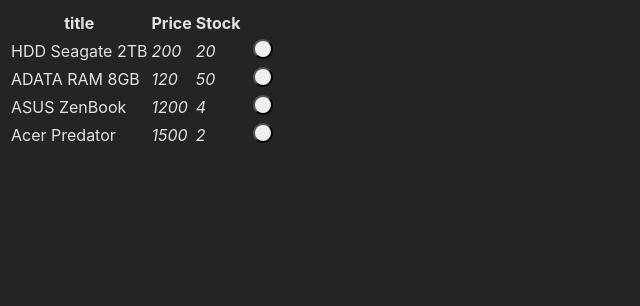
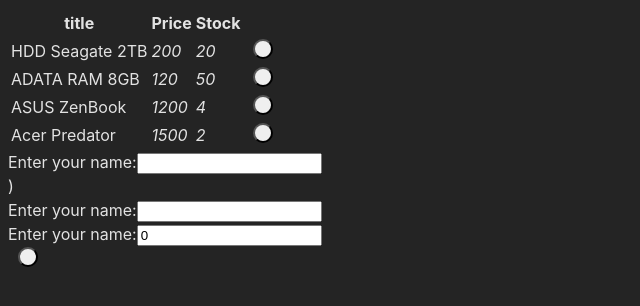
Before and after one commit to batalovmv/exam7, a React (Vite) app in the folder components-demo/: page / in a window 1280 px wide. Shown: the top 306 px of the page, without its empty margins (0-640 px from the left). Built offline with nearby package versions, Linux system fonts and the light colour scheme.

Commit message:
#2 добавлены окна ввода, исправлено автообновления формы

```diff
--- /dev/null
+++ b/components-demo/src/components/Inputs.tsx
@@ -0,0 +1,38 @@
+import { MouseEventHandler, useState } from "react";
+import Name from "./Inputs/Name";
+import Price from "./Inputs/Price";
+import Stock from "./Inputs/Stock";
+type Props = {
+  text: string;
+  price: string;
+  onRemoveHandler: MouseEventHandler<HTMLElement>;
+};
+const Inputs = () => {
+  const [name, setName] = useState("");
+  const [price, setPrice] = useState("");
+  const [stock, setStock] = useState(0);
+  const changeName = (text: string) => {
+    setName(text);
+    console.log(name);
+  };
+  const changePrice = (text: string) => {
+    setPrice(text);
+    console.log(name);
+  };
+  const changeStock = (text: number) => {
+    setStock(text);
+    console.log(name);
+  };
+  const onSubmit = (event) => {
+    event.preventDefault();
+  };
+  return (
+    <>
+      <Name onSubmit={onSubmit} addData={changeName} name={name} />{" "}
+      <Price onSubmit={onSubmit} addData={changePrice} price={price} />
+      <Stock onSubmit={onSubmit} addData={changeStock} stock={stock} />
+      <button className="reduce-button" type="submit"></button>
+    </>
+  );
+};
+export default Inputs;
--- /dev/null
+++ b/components-demo/src/components/Inputs/Name.tsx
@@ -0,0 +1,32 @@
+import {
+  ChangeEvent,
+  ChangeEventHandler,
+  MouseEventHandler,
+  FormEventHandler,
+  useState,
+} from "react";
+type Props = {
+  addData: any;
+  name: string;
+  onSubmit: FormEventHandler;
+};
+const Name = (props: Props) => {
+  const [name, setName] = useState("");
+  return (
+    <>
+      {" "}
+      <form onSubmit={(e) => props.onSubmit(e)}>
+        <label>
+          Enter your name:
+          <input
+            type="text"
+            value={props.name}
+            onChange={(e) => props.addData(e.target.value)}
+          />
+        </label>
+      </form>
+      )
+    </>
+  );
+};
+export default Name;
--- /dev/null
+++ b/components-demo/src/components/Inputs/Price.tsx
@@ -0,0 +1,30 @@
+import {
+  ChangeEvent,
+  ChangeEventHandler,
+  MouseEventHandler,
+  FormEventHandler,
+  useState,
+} from "react";
+type Props = {
+  addData: any;
+  price: string;
+  onSubmit: FormEventHandler;
+};
+const Price = (props: Props) => {
+  return (
+    <>
+      {" "}
+      <form onSubmit={(e) => props.onSubmit(e)}>
+        <label>
+          Enter your name:
+          <input
+            type="text"
+            value={props.price}
+            onChange={(e) => props.addData(e.target.value)}
+          />
+        </label>
+      </form>
+    </>
+  );
+};
+export default Price;
--- /dev/null
+++ b/components-demo/src/components/Inputs/Stock.tsx
@@ -0,0 +1,32 @@
+import {
+  ChangeEvent,
+  ChangeEventHandler,
+  FormEvent,
+  FormEventHandler,
+  MouseEventHandler,
+  useState,
+} from "react";
+type Props = {
+  addData: any;
+  stock: number;
+  onSubmit: FormEventHandler;
+};
+
+const Stock = (props: Props) => {
+  return (
+    <>
+      {" "}
+      <form onSubmit={(e) => props.onSubmit(e)}>
+        <label>
+          Enter your name:
+          <input
+            type="text"
+            value={props.stock}
+            onChange={(e) => props.addData(e.target.value)}
+          />
+        </label>
+      </form>
+    </>
+  );
+};
+export default Stock;
--- a/components-demo/src/containers/App.tsx
+++ b/components-demo/src/containers/App.tsx
@@ -1,4 +1,5 @@
 import "../App.css";
+import Inputs from "../components/Inputs";
 import Table from "../components/Table";
 import RadioGroup from "../components/Table";
 
@@ -6,6 +7,7 @@
   return (
     <div className="game">
       <Table />
+      <Inputs />
     </div>
   );
 };
```
Also changed, not shown: components-demo/src/components/Item.tsx (deleted, +0 -10 lines).
